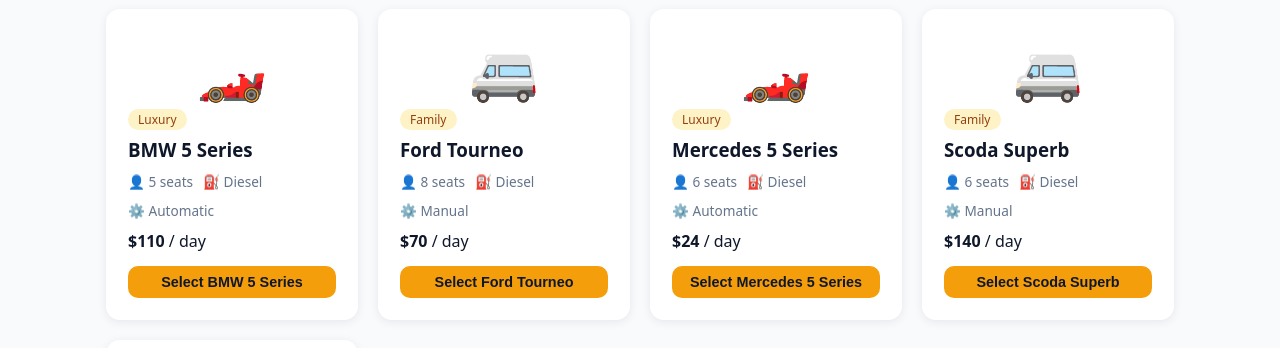
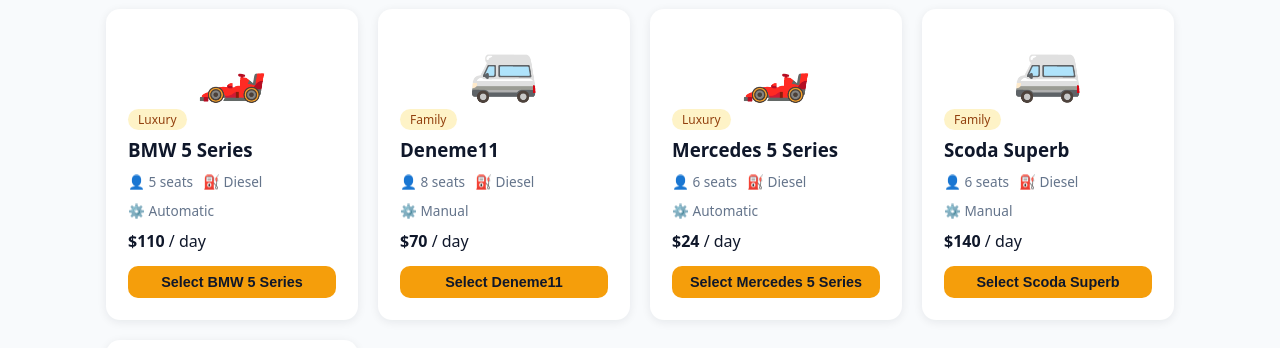
Before and after one commit to oguzhanfatihkucuk/github-actions-example, a React (Vite) app: page / in a window 1280 px wide. Shown: the part 920-1268 px from the top of the page. Built offline with nearby package versions, Linux system fonts and the light colour scheme.

Commit message:
Deneme11

```diff
--- a/src/App.jsx
+++ b/src/App.jsx
@@ -10,7 +10,7 @@ export const cars = [
   { id: 3, name: 'Toyota Corolla', type: 'Comfort', price: 45, seats: 5, fuel: 'Hybrid', gear: 'Automatic', icon: '🚘' },
   { id: 4, name: 'VW Passat', type: 'Comfort', price: 55, seats: 5, fuel: 'Diesel', gear: 'Automatic', icon: '🚖' },
   { id: 5, name: 'BMW 5 Series', type: 'Luxury', price: 110, seats: 5, fuel: 'Diesel', gear: 'Automatic', icon: '🏎️' },
-  { id: 6, name: 'Ford Tourneo', type: 'Family', price: 70, seats: 8, fuel: 'Diesel', gear: 'Manual', icon: '🚐' },
+  { id: 6, name: 'Deneme11', type: 'Family', price: 70, seats: 8, fuel: 'Diesel', gear: 'Manual', icon: '🚐' },
   { id: 7, name: 'Mercedes 5 Series', type: 'Luxury', price: 24, seats: 6, fuel: 'Diesel', gear: 'Automatic', icon: '🏎️' },
   { id: 8, name: 'Scoda Superb', type: 'Family', price: 140, seats: 6, fuel: 'Diesel', gear: 'Manual', icon: '🚐' },
   { id: 9, name: 'Fiat Egea', type: 'Family', price: 100, seats: 5, fuel: 'Gasoline', gear: 'Automatic', icon: '🚐' },
```
